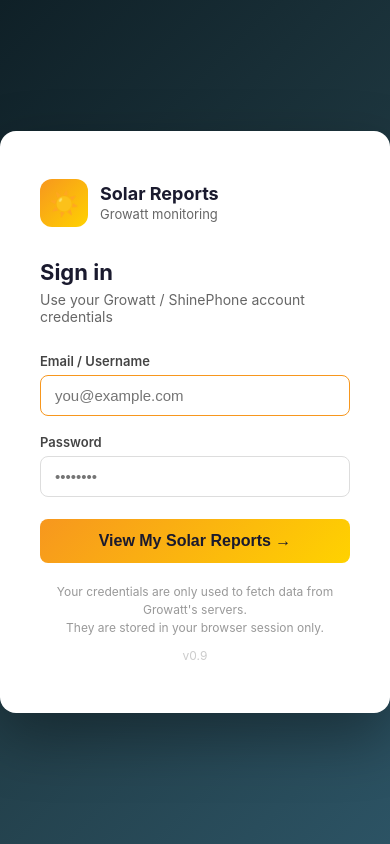
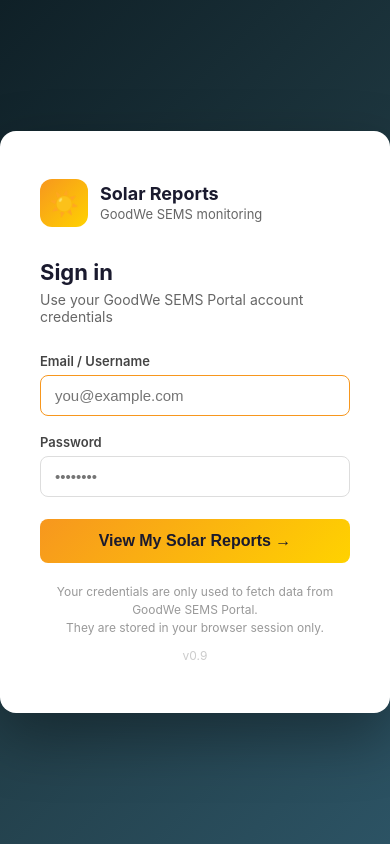
Before and after one commit to sami-23/GrowweApp, a Flask app: page / in a window 390 px wide. Run offline with Flask 3, Linux system fonts and the light colour scheme.

Commit message:
Fix silent login failure: show error when exception message is empty
str(TimeoutError()) returns '' in Python 3.11+, making the Jinja2
{% if error %} check falsy — the error box never rendered and the page
appeared to silently reload. Added fallback message so login failures
always surface a visible error.

Also corrected login page branding from 'Growatt / ShinePhone' to
'GoodWe SEMS Portal' to match the actual backend API.

Co-Authored-By: Claude Sonnet 4.6 <noreply@anthropic.com>

```diff
--- a/app.py
+++ b/app.py
@@ -211,7 +211,7 @@ def index():
                 session['login_time']   = time.time()
                 return redirect(url_for('report'))
             except Exception as e:
-                error = str(e)
+                error = str(e) or 'Login failed — check your credentials and try again.'
     return render_template('index.html', error=error)
 
 
--- a/templates/index.html
+++ b/templates/index.html
@@ -114,12 +114,12 @@
       <div class="logo-icon">☀️</div>
       <div class="logo-text">
         <strong>Solar Reports</strong>
-        <span>Growatt monitoring</span>
+        <span>GoodWe SEMS monitoring</span>
       </div>
     </div>
 
     <h1>Sign in</h1>
-    <p class="subtitle">Use your Growatt / ShinePhone account credentials</p>
+    <p class="subtitle">Use your GoodWe SEMS Portal account credentials</p>
 
     {% if error %}
     <div class="error-box">{{ error }}</div>
@@ -139,7 +139,7 @@
       <button type="submit">View My Solar Reports →</button>
     </form>
 
-    <p class="note">Your credentials are only used to fetch data from Growatt's servers.<br>
+    <p class="note">Your credentials are only used to fetch data from GoodWe SEMS Portal.<br>
     They are stored in your browser session only.</p>
     <p class="note" style="margin-top:10px;opacity:.5">v0.9</p>
   </div>
```
